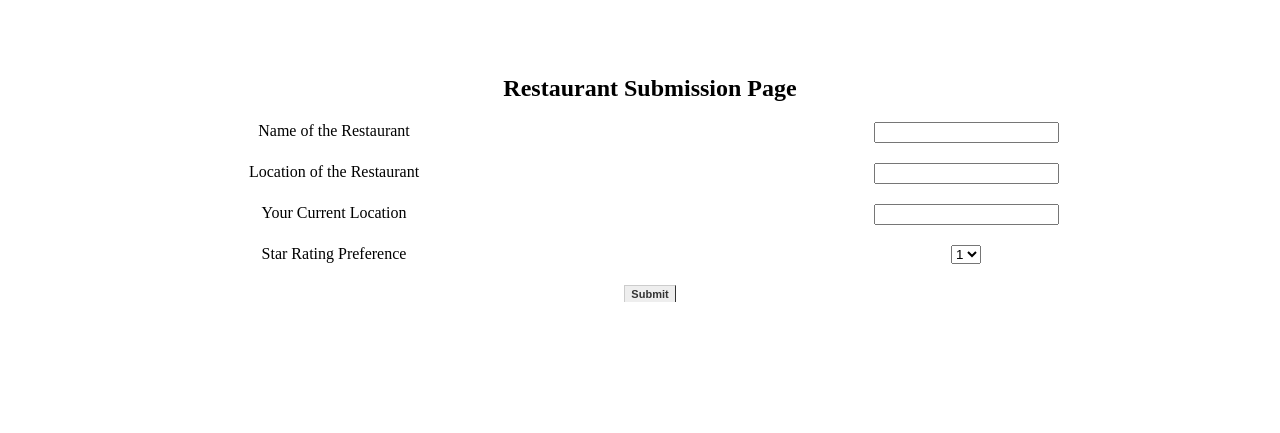
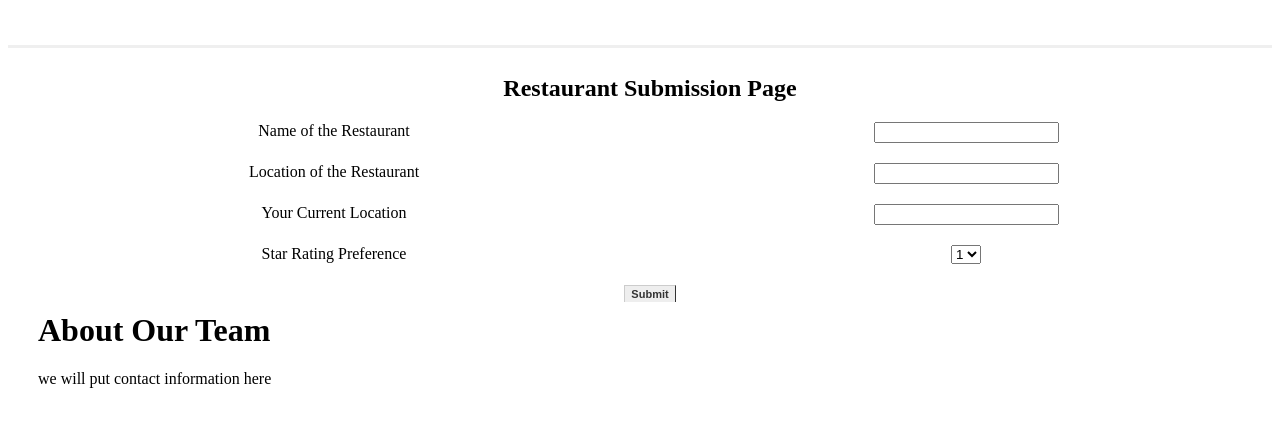
Before and after one commit to Nicholas192/4WW3, a PHP site: page /search-form.html in a window 1280 px wide. Shown: the part 203-636 px from the top of the page. Run offline with PHP 8.4, Linux system fonts and the light colour scheme.

Commit message:
added a footer

```diff
--- a/Assigment 1/Assigment 1/css/style.css
+++ b/Assigment 1/Assigment 1/css/style.css
@@ -6,7 +6,7 @@
   margin-bottom: 45px;
 }
 
-/*header a will determine the colour, size, and decoration of the text
+/*header a will determine the colour, size, and decoration of the link text
 in the header when it is not currently select and the mouse is not havering over it */
 .header a {
   text-decoration: none;
@@ -28,14 +28,31 @@
     background: #fcc;
 }
 
+/*This defines the colour and size of the line that
+will seperate the header from the rest of the page */
+.footer {
+  border-top: 3px solid #1111;
+  padding: 30px;
+  margin-top: 45px;
+}
+
+
+
+
+
+
+
+
+
 /*Using this we can make links look like buttons
 will only be applied to links that have the class button in the html files
+This is a placeholder that we may replace later
 */
 .button {
   font: bold 11px Arial;
   text-decoration: none;
+  color: #333333;
   background-color: #EEEEEE;
-  color: #333333;
   padding: 2px 6px 2px 6px;
   border-top: 1px solid #CCCCCC;
   border-right: 1px solid #333333;
@@ -63,7 +80,9 @@
 
 
 /*
-	In row specifications we use clear to denote that nothing is to float to the left or right of it.
+  In row specifications we use clear to denote that nothing is to float to the left or right of it.
+  add a margin to the rows so that there will be space between them
+  this will make it easier to tap on buttons or textboxes that are in rows when on a mobile device
 */
 .row {
 	clear: both;
--- a/Assigment 1/Assigment 1/homepage.html
+++ b/Assigment 1/Assigment 1/homepage.html
@@ -42,5 +42,10 @@
 			<h3>Restaurant name 3</h3>
 			<a href="individual-object-page.html">view details</a>
 		</div>
+
+		<div class="footer">
+			<h1>About Our Team</h1>
+			<p>we will put contact information here</p>
+		</div>
 	</body>
 </html>
--- a/Assigment 1/Assigment 1/individual-object-page.html
+++ b/Assigment 1/Assigment 1/individual-object-page.html
@@ -27,5 +27,10 @@
 		<p>Lorem ipsum dolor sit amet, consectetur adipisicing elit, sed do eiusmod tempor incididunt ut labore et dolore magna aliqua. Ut enim ad minim veniam, quis nostrud exercitation ullamco laboris nisi ut aliquip ex ea commodo consequat. Duis aute irure dolor in reprehenderit in voluptate velit esse cillum dolore eu fugiat nulla pariatur. Excepteur sint occaecat cupidatat non proident, sunt in culpa qui officia deserunt mollit anim id est laborum.</p>
 		<p>Lorem ipsum dolor sit amet, consectetur adipisicing elit, sed do eiusmod tempor incididunt ut labore et dolore magna aliqua. Ut enim ad minim veniam, quis nostrud exercitation ullamco laboris nisi ut aliquip ex ea commodo consequat. Duis aute irure dolor in reprehenderit in voluptate velit esse cillum dolore eu fugiat nulla pariatur. Excepteur sint occaecat cupidatat non proident, sunt in culpa qui officia deserunt mollit anim id est laborum.</p>
 		<a href="results-page.html">back to search results</a>
+
+		<div class="footer">
+			<h1>About Our Team</h1>
+			<p>we will put contact information here</p>
+		</div>
 	</body>
 </html>
--- a/Assigment 1/Assigment 1/login.html
+++ b/Assigment 1/Assigment 1/login.html
@@ -51,5 +51,10 @@
 			<p>Don't have an account?</p>
 			<a class="whatever-class-name" href="registration.html">Register</a>
 		</form>-->
+
+		<div class="footer">
+			<h1>About Our Team</h1>
+			<p>we will put contact information here</p>
+		</div>
 	</body>
 </html>
--- a/Assigment 1/Assigment 1/object-submission-page.html
+++ b/Assigment 1/Assigment 1/object-submission-page.html
@@ -60,6 +60,11 @@
 			<a href="results-page.html" class="button">Submit</a>-->
 
 			<!--<input type="submit"/>-->
+
+			<div class="footer">
+				<h1>About Our Team</h1>
+				<p>we will put contact information here</p>
+			</div>
 		</form>
 	</body>
 </html>
--- a/Assigment 1/Assigment 1/registration.html
+++ b/Assigment 1/Assigment 1/registration.html
@@ -66,5 +66,10 @@
 			<p>Already have an account?</p>
 			<a class="whatever-class-name" href="login.html">Login</a>
 		</form>-->
+
+		<div class="footer">
+			<h1>About Our Team</h1>
+			<p>we will put contact information here</p>
+		</div>
 	</body>
 </html>
--- a/Assigment 1/Assigment 1/results-page.html
+++ b/Assigment 1/Assigment 1/results-page.html
@@ -57,5 +57,10 @@
 				<a href="individual-object-page.html">more</a>
 			</li>
 		</ol>
+
+		<div class="footer">
+			<h1>About Our Team</h1>
+			<p>we will put contact information here</p>
+		</div>
 	</body>
 </html>
--- a/Assigment 1/Assigment 1/search-form.html
+++ b/Assigment 1/Assigment 1/search-form.html
@@ -68,6 +68,11 @@
 			<a href="results-page.html" class="button">Submit</a>
 		-->
 			<!--<input type="submit"/>-->
+
+			<div class="footer">
+				<h1>About Our Team</h1>
+				<p>we will put contact information here</p>
+			</div>
 		</form>
 	</body>
 </html>
```
